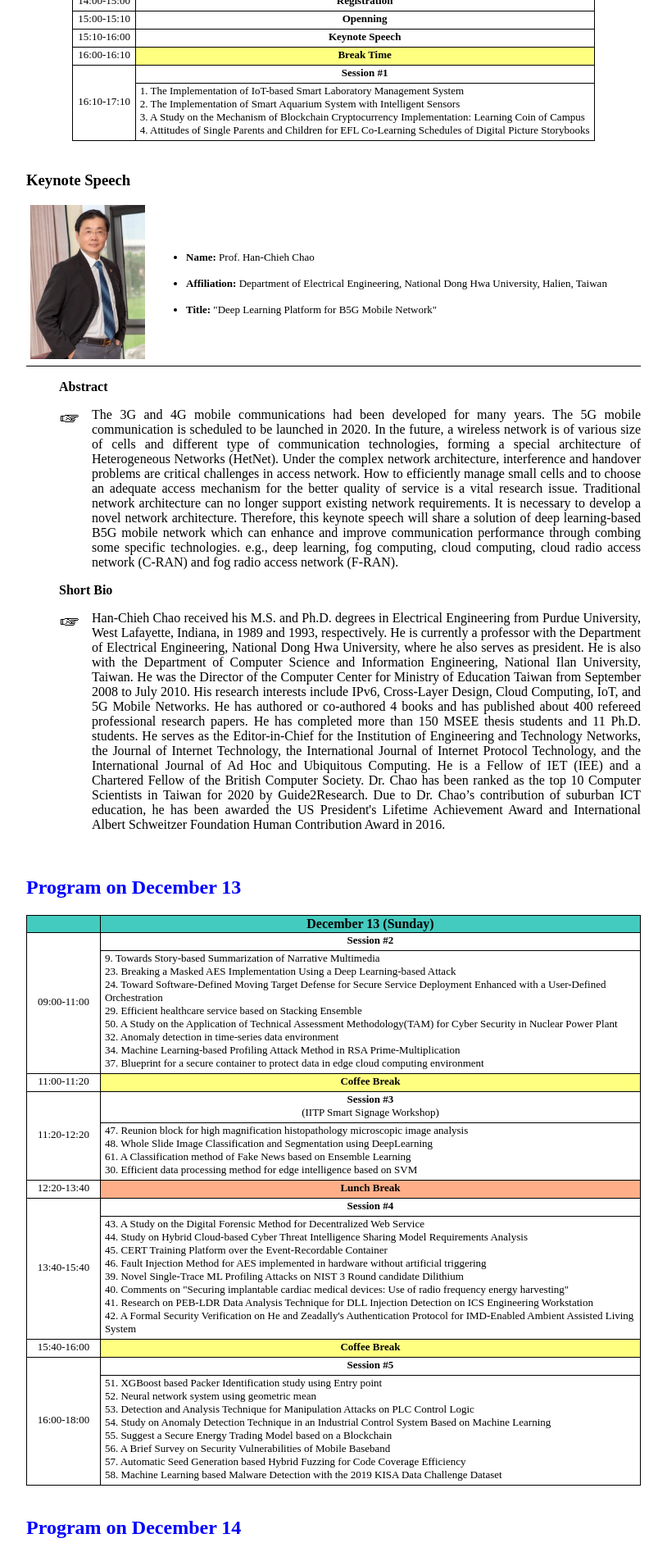
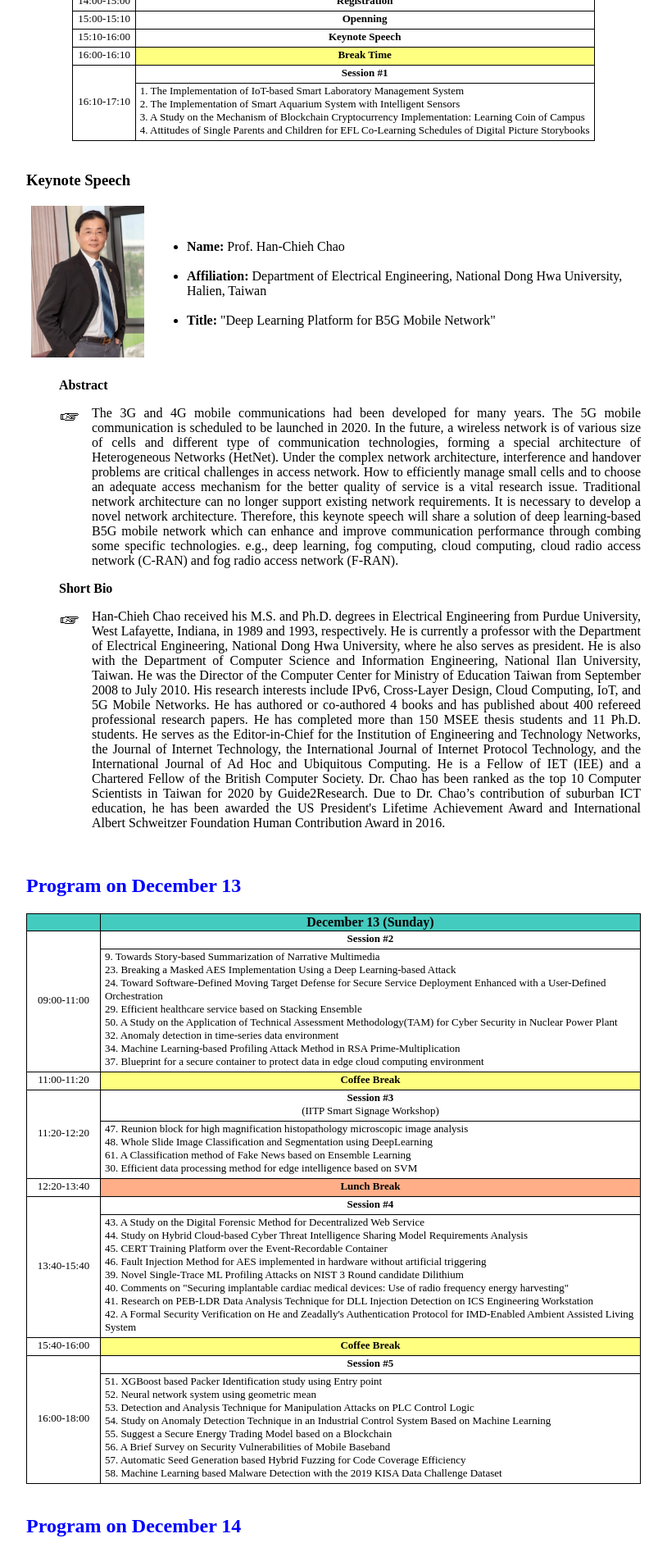
Before and after one commit to icea-conf/2020, a Jekyll site: the page built from program/index.html, in a window 1280 px wide. Shown: the part 827-2720 px from the top of the page at 82% size, without its empty margins (233-1047 px from the left). Built offline with Jekyll 4.4.1, drawn with Linux system fonts in a browser that asks for light colours.

Commit message:
Update index.html

```diff
--- a/program/index.html
+++ b/program/index.html
@@ -375,10 +375,10 @@ title: ACM ICEA 2020
                <table class="tlayout3" cellspacing="0">
                     <tbody>
                          <tr>
-                              <td class="tcontent7" width="20%">
+                              <td class="tcontent8" width="20%">
                                    <img src="https://icea-conf.github.io/2020/image/Keynote_session_1.jpg" alt="" style="max-width: 100%; height: auto;">
                               </td>
-                              <td class="tcontent7" width="80%">
+                              <td class="tcontent8" width="80%">
                                    <ul>
                                         <li><b>Name: </b><a>Prof. Han-Chieh Chao</a></li><br>
                                         <li><b>Affiliation: </b><a>Department of Electrical Engineering, National Dong Hwa University, Halien, Taiwan</a></li><br>
```
